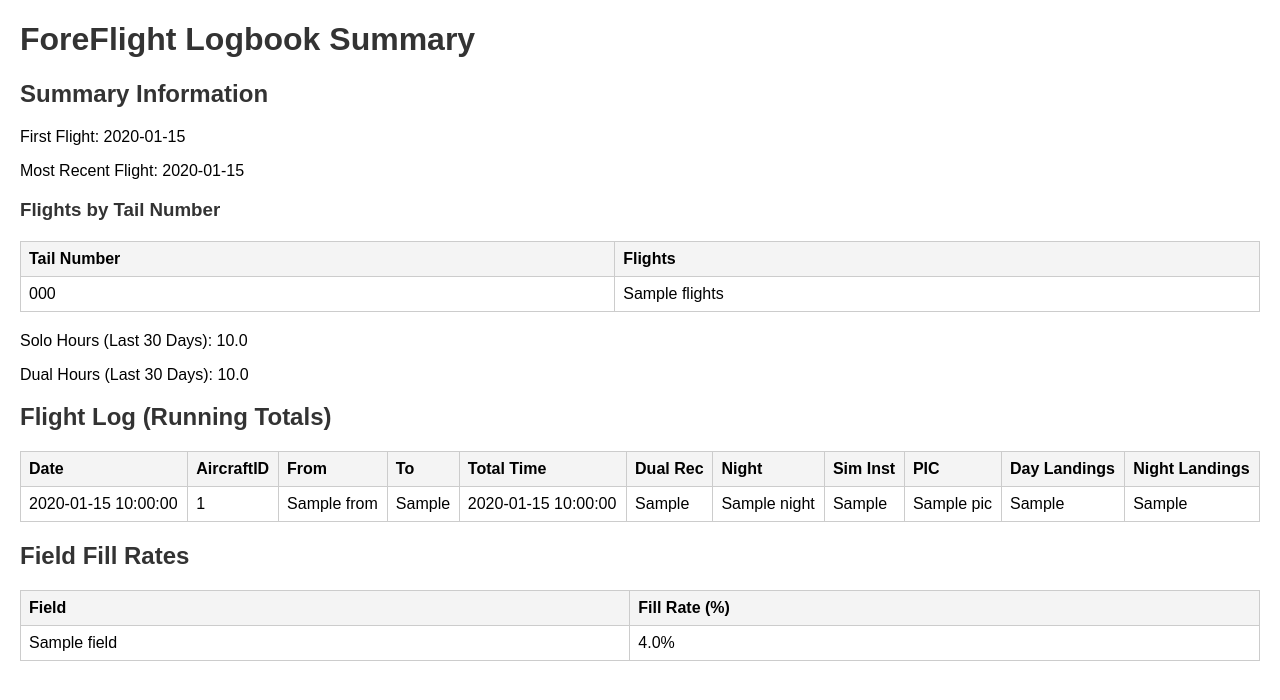
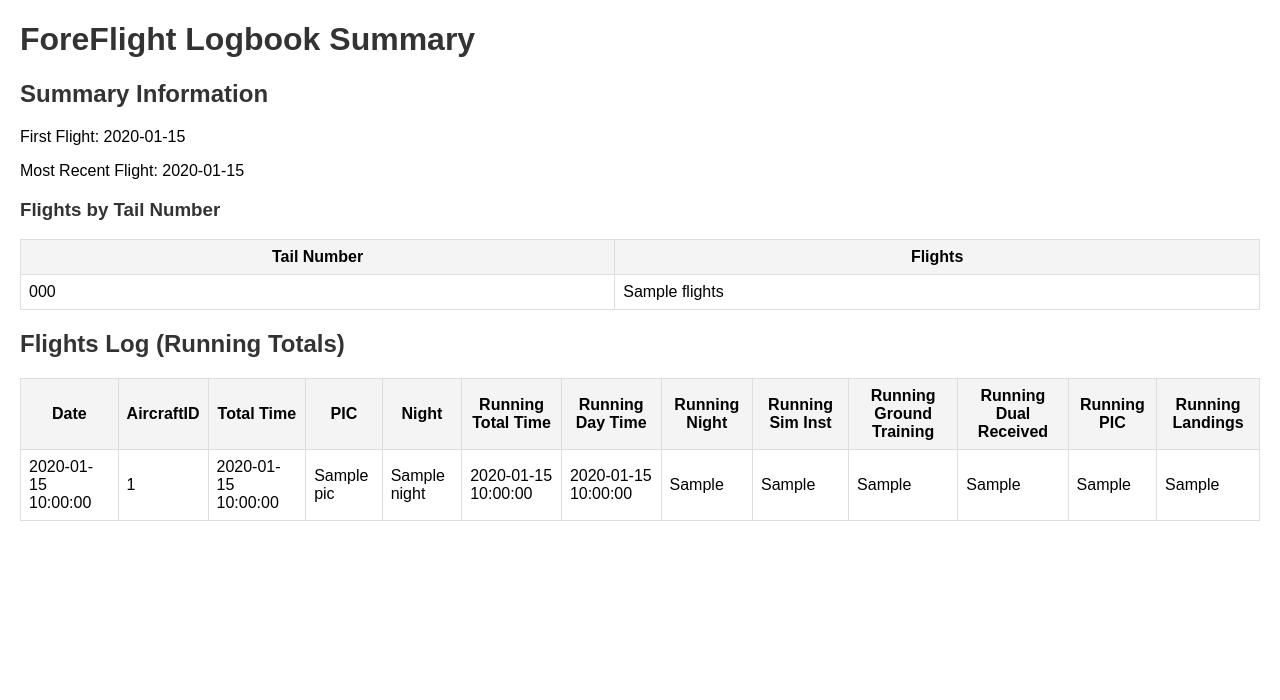
Before and after one commit to jordanhubbard/foreflight-dashboard, a Flask app: template templates/index.html in a window 1280 px wide. Shown: the top 700 px of the page. Run offline with Flask 3, Linux system fonts and the light colour scheme; the template is opened without the code that fills it: most values are stand-ins (such as "Sample title", 1, 10 or a date in 2020).

Commit message:
Break this app into smaller parts so that the html is not embedded again.  Fix the validator to be less weird (statistical analysis was not actually as useful as I thought, it just needs basic error validation).

```diff
--- a/app.py
+++ b/app.py
@@ -9,44 +9,37 @@ LOGBOOK_FILE = 'foreflight_logbook.csv'
 
 def load_flight_data():
     df = pd.read_csv(LOGBOOK_FILE)
+
+    # Locate start of Flights Table
     flight_table_start = None
     for i, row in df.iterrows():
         if row.astype(str).str.contains('Flights Table', case=False, na=False).any():
             flight_table_start = i + 2
             break
+
     if flight_table_start is None:
         raise ValueError("Could not find 'Flights Table' in the file.")
+
     flight_data = pd.read_csv(LOGBOOK_FILE, skiprows=flight_table_start)
+
     flight_data['Date'] = pd.to_datetime(flight_data['Date'], errors='coerce')
     flight_data = flight_data.dropna(subset=['Date'])
+
     numeric_cols = flight_data.select_dtypes(include=[np.number]).columns
     flight_data[numeric_cols] = flight_data[numeric_cols].fillna(0)
+
     return flight_data.sort_values('Date')
-
-def calculate_fill_rates(flight_data):
-    total_rows = len(flight_data)
-    return {col: (flight_data[col].notna().sum() / total_rows) * 100 for col in flight_data.columns}
-
-def detect_anomalies(flight_data, threshold=3.0):
-    anomalies = {}
-    for column in flight_data.select_dtypes(include=[np.number]).columns:
-        mean = flight_data[column].mean()
-        std_dev = flight_data[column].std()
-        if pd.isna(mean) or pd.isna(std_dev) or std_dev == 0:
-            continue
-        outliers = flight_data[(flight_data[column] < mean - threshold * std_dev) |
-                               (flight_data[column] > mean + threshold * std_dev)]
-        if not outliers.empty:
-            anomalies[column] = {"mean": mean, "std_dev": std_dev, "outliers": outliers}
-    return anomalies
 
 def calculate_summary(flight_data):
     first_flight = flight_data['Date'].min()
     last_flight = flight_data['Date'].max()
+
     tail_number_counts = flight_data['AircraftID'].value_counts().reset_index()
     tail_number_counts.columns = ['Tail Number', 'Flights']
+
     cutoff_date = last_flight - timedelta(days=30)
     recent_flights = flight_data[flight_data['Date'] >= cutoff_date]
+
     return {
         'first_flight': first_flight,
         'last_flight': last_flight,
@@ -55,41 +48,65 @@ def calculate_summary(flight_data):
         'dual_hours_last_30': recent_flights['DualReceived'].sum()
     }
 
-def enhance_flight_data(flight_data, anomalies):
-    running_totals = {col: 0.0 for col in ['DualReceived', 'Night', 'SimulatedInstrument', 'PIC', 'DayLandingsFullStop', 'NightLandingsFullStop']}
-    anomaly_rows = set()
-    for column_data in anomalies.values():
-        anomaly_rows.update(column_data['outliers'].index)
+def enhance_flight_data(flight_data):
+    running_totals = {
+        'TotalTime': 0.0,
+        'DayTime': 0.0,
+        'Night': 0.0,
+        'SimulatedInstrument': 0.0,
+        'GroundTraining': 0.0,
+        'DualReceived': 0.0,
+        'PIC': 0.0,
+        'Landings': 0
+    }
 
     enhanced_rows = []
-    for idx, row in flight_data.iterrows():
-        for key in running_totals:
-            running_totals[key] += row.get(key, 0)
+    for _, row in flight_data.iterrows():
+        day_time = max(row['TotalTime'] - row['Night'], 0)
+
+        running_totals['TotalTime'] += row['TotalTime']
+        running_totals['DayTime'] += day_time
+        running_totals['Night'] += row['Night']
+        running_totals['SimulatedInstrument'] += row['SimulatedInstrument']
+        running_totals['GroundTraining'] += row['GroundTraining']
+        running_totals['DualReceived'] += row['DualReceived']
+        running_totals['PIC'] += row['PIC']
+        running_totals['Landings'] += row['DayLandingsFullStop'] + row['NightLandingsFullStop']
+
         enhanced_row = row.to_dict()
+
         for key, value in running_totals.items():
-            enhanced_row[f'Running{key}'] = value
-        enhanced_row['is_anomaly'] = idx in anomaly_rows
+            enhanced_row[f'Running{key}'] = round(value, 1)
+
+        # Highlight if no landings, positive flight time, and no PIC or Dual Received
+        if (row['DayLandingsFullStop'] + row['NightLandingsFullStop'] == 0 and
+            row['TotalTime'] > 0 and
+            row['PIC'] == 0 and
+            row['DualReceived'] == 0):
+            enhanced_row['highlight'] = 'anomaly'
+        else:
+            enhanced_row['highlight'] = ''
+
         for key, value in enhanced_row.items():
             if isinstance(value, float):
                 enhanced_row[key] = f"{value:.1f}"
+
         enhanced_rows.append(enhanced_row)
+
     return enhanced_rows
 
 @app.route('/')
 def display_logbook():
     flight_data = load_flight_data()
-    fill_rates = calculate_fill_rates(flight_data)
-    anomalies = detect_anomalies(flight_data)
     summary = calculate_summary(flight_data)
-    enhanced_flights = enhance_flight_data(flight_data, anomalies)
+    enhanced_flights = enhance_flight_data(flight_data)
 
     most_popular_aircraft = summary['tail_number_counts'].iloc[0]['Tail Number']
+
     return render_template('index.html',
                            summary=summary,
                            flights=enhanced_flights,
-                           most_popular_aircraft=most_popular_aircraft,
-                           fill_rates=fill_rates,
-                           anomalies=anomalies)
+                           most_popular_aircraft=most_popular_aircraft)
 
 if __name__ == '__main__':
-    app.run(debug=True, host='0.0.0.0')
+    app.run(debug=True, host='0.0.0.0', port=5050)
--- a/static/style.css
+++ b/static/style.css
@@ -1,34 +1,7 @@
-body {
-    font-family: Arial, sans-serif;
-    margin: 20px;
-}
-
-h1, h2, h3 {
-    color: #333;
-}
-
-table {
-    width: 100%;
-    border-collapse: collapse;
-    margin: 20px 0;
-}
-
-th {
-    background-color: #f4f4f4;
-    border: 1px solid #ccc;
-    padding: 8px;
-    text-align: left;
-}
-
-td {
-    border: 1px solid #ccc;
-    padding: 8px;
-}
-
-.popular {
-    background-color: lightgreen;
-}
-
-.anomaly {
-    background-color: lightcoral;
-}
+body { font-family: Arial; margin: 20px; }
+h1, h2, h3 { color: #333; }
+table { width: 100%; border-collapse: collapse; margin-top: 10px; }
+th, td { border: 1px solid #ddd; padding: 8px; }
+th { background-color: #f4f4f4; }
+.popular { background-color: lightgreen; }
+.anomaly { background-color: lightcoral; }
--- a/templates/index.html
+++ b/templates/index.html
@@ -22,31 +22,22 @@
         {% endfor %}
     </table>
 
-    <p>Solo Hours (Last 30 Days): {{ "%.1f"|format(summary.solo_hours_last_30) }}</p>
-    <p>Dual Hours (Last 30 Days): {{ "%.1f"|format(summary.dual_hours_last_30) }}</p>
-
-    <h2>Flight Log (Running Totals)</h2>
+    <h2>Flights Log (Running Totals)</h2>
     <table>
         <tr>
-            <th>Date</th><th>AircraftID</th><th>From</th><th>To</th><th>Total Time</th>
-            <th>Dual Rec</th><th>Night</th><th>Sim Inst</th><th>PIC</th>
-            <th>Day Landings</th><th>Night Landings</th>
+            <th>Date</th><th>AircraftID</th><th>Total Time</th><th>PIC</th><th>Night</th>
+            <th>Running Total Time</th><th>Running Day Time</th><th>Running Night</th>
+            <th>Running Sim Inst</th><th>Running Ground Training</th>
+            <th>Running Dual Received</th><th>Running PIC</th><th>Running Landings</th>
         </tr>
         {% for flight in flights %}
-        <tr class="{{ 'anomaly' if flight.is_anomaly else '' }}">
-            <td>{{ flight.Date }}</td><td>{{ flight.AircraftID }}</td><td>{{ flight.From }}</td>
-            <td>{{ flight.To }}</td><td>{{ flight.TotalTime }}</td><td>{{ flight.DualReceived }}</td>
-            <td>{{ flight.Night }}</td><td>{{ flight.SimulatedInstrument }}</td><td>{{ flight.PIC }}</td>
-            <td>{{ flight.DayLandingsFullStop }}</td><td>{{ flight.NightLandingsFullStop }}</td>
+        <tr class="{{ flight.highlight }}">
+            <td>{{ flight.Date }}</td><td>{{ flight.AircraftID }}</td><td>{{ flight.TotalTime }}</td>
+            <td>{{ flight.PIC }}</td><td>{{ flight.Night }}</td><td>{{ flight.RunningTotalTime }}</td>
+            <td>{{ flight.RunningDayTime }}</td><td>{{ flight.RunningNight }}</td><td>{{ flight.RunningSimulatedInstrument }}</td>
+            <td>{{ flight.RunningGroundTraining }}</td><td>{{ flight.RunningDualReceived }}</td><td>{{ flight.RunningPIC }}</td>
+            <td>{{ flight.RunningLandings }}</td>
         </tr>
-        {% endfor %}
-    </table>
-
-    <h2>Field Fill Rates</h2>
-    <table>
-        <tr><th>Field</th><th>Fill Rate (%)</th></tr>
-        {% for field, rate in fill_rates.items() %}
-        <tr><td>{{ field }}</td><td>{{ "%.1f"|format(rate) }}%</td></tr>
         {% endfor %}
     </table>
 </body>
```
